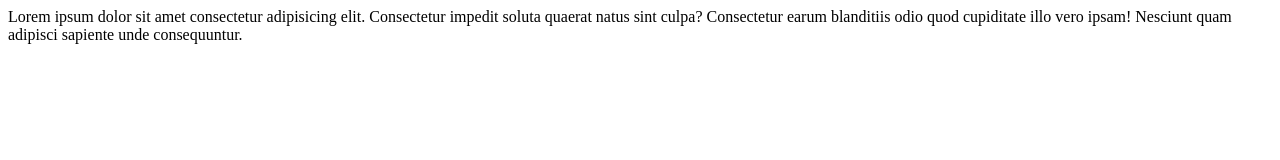
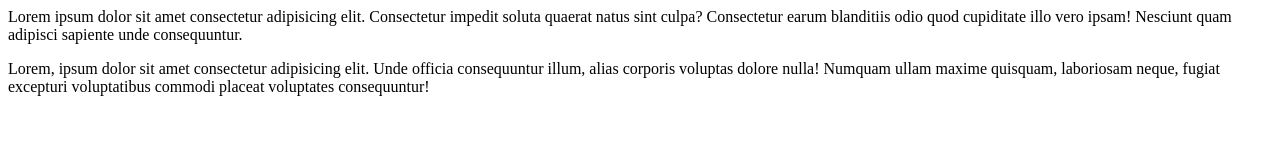
Before and after one commit to gitsujal01/Just-for-demo, a plain HTML site: page index.html in a window 1280 px wide. Drawn offline with Linux system fonts and the light colour scheme.

Commit message:
finally files added to the repo

```diff
--- a/index.html
+++ b/index.html
@@ -1 +1,2 @@
 <p>Lorem ipsum dolor sit amet consectetur adipisicing elit. Consectetur impedit soluta quaerat natus sint culpa? Consectetur earum blanditiis odio quod cupiditate illo vero ipsam! Nesciunt quam adipisci sapiente unde consequuntur.</p>
+<p>Lorem, ipsum dolor sit amet consectetur adipisicing elit. Unde officia consequuntur illum, alias corporis voluptas dolore nulla! Numquam ullam maxime quisquam, laboriosam neque, fugiat excepturi voluptatibus commodi placeat voluptates consequuntur!</p>
```
